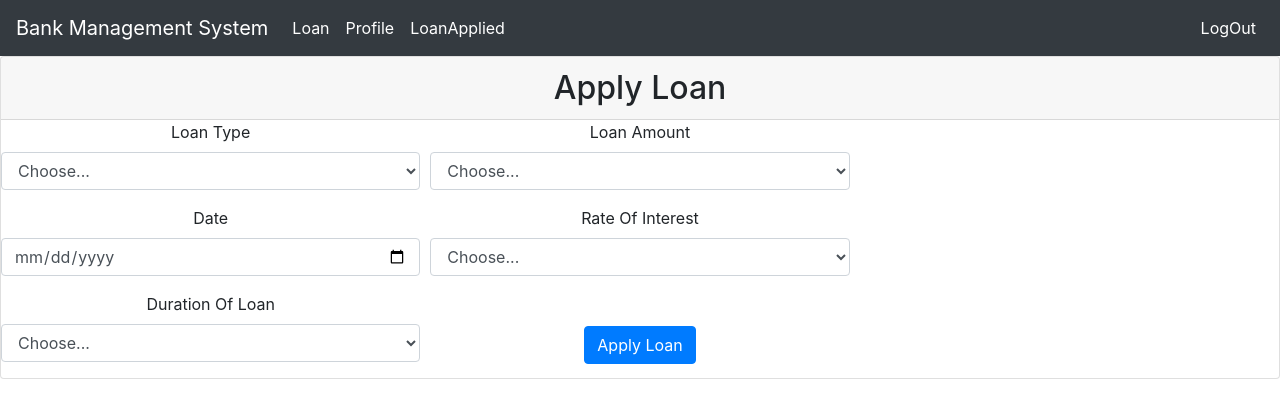
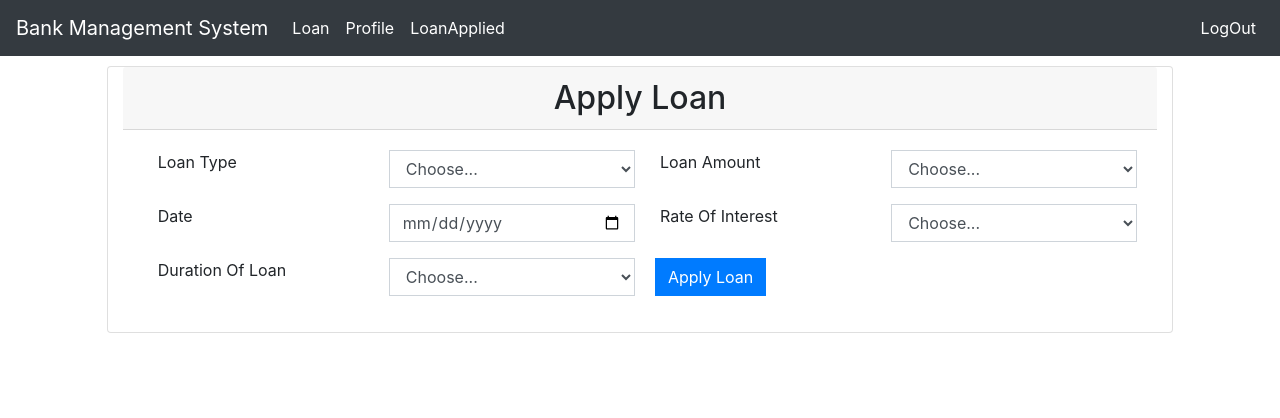
Before and after one commit to Dibap28/BankManagementSystem, a React (Create React App) app: page /loan in a window 1280 px wide. Shown: the top 418 px of the page. Built offline with nearby package versions, Linux system fonts and the light colour scheme.

Commit message:
styling the component

```diff
--- a/src/App.css
+++ b/src/App.css
@@ -58,3 +58,9 @@ label{
   margin-left: 0px !important;
   margin-right: 0px !important;
 }
+.card{
+  margin-top: 10px;
+}
+.form-control,button{
+  border-radius: 0px !important;
+}
--- a/src/customer/Loan.js
+++ b/src/customer/Loan.js
@@ -29,23 +29,23 @@ const Loan = () => {
     console.log("Values applied for loan",loan_amount,loan_type,date,rate_of_interest,duration_of_loan)
   }
     return ( <React.Fragment>
-      <Card>
+      <Card className="col-md-10 offset-1">
         <Card.Header as="h2">Apply Loan</Card.Header>
-      <Card-body>
+      <Card.Body>
         <Form>
             <Form.Row>
-            <Form.Group className="col-md-4" controlId="formGridLoantype">
-            <Form.Label>Loan Type</Form.Label>
-            <Form.Control as="select" defaultValue="Choose..." name="loan_type" onChange={setLoantypeHandle}>
+            <Form.Group className="col-md-6 Registration-flex" controlId="formGridLoantype">
+            <Form.Label className="col-md-6">Loan Type</Form.Label>
+            <Form.Control as="select" className="col-md-6" defaultValue="Choose..." name="loan_type" onChange={setLoantypeHandle}>
               <option>Choose...</option>
               <option>Home Loan</option>
               <option>Car Loan</option>
               <option>CreditCard Loan</option>
             </Form.Control>
           </Form.Group>
-          <Form.Group className="col-md-4" controlId="formGridLoanAmount">
-            <Form.Label>Loan Amount</Form.Label>
-            <Form.Control as="select" defaultValue="Choose..." name="loan_amount" onChange={setLoanamountHandle}>
+          <Form.Group className="col-md-6 Registration-flex" controlId="formGridLoanAmount">
+            <Form.Label className="col-md-6">Loan Amount</Form.Label>
+            <Form.Control as="select" className="col-md-6" defaultValue="Choose..." name="loan_amount" onChange={setLoanamountHandle}>
               <option>Choose...</option>
               <option>100000</option>
               <option>200000</option>
@@ -54,14 +54,14 @@ const Loan = () => {
           </Form.Group>
           </Form.Row>
           <Form.Row>
-          <Form.Group className="col-md-4" controlId="formGridDate">
-            <Form.Label>Date</Form.Label>
-            <Form.Control type="date" placeholder="Enter date" name="date" onChange={setDateHandle}/>
+          <Form.Group className="col-md-6 Registration-flex" controlId="formGridDate">
+            <Form.Label className="col-md-6">Date</Form.Label>
+            <Form.Control className="col-md-6" type="date" placeholder="Enter date" name="date" onChange={setDateHandle}/>
           </Form.Group>
 
-          <Form.Group className="col-md-4" controlId="formGridrateofInterest">
-            <Form.Label>Rate Of Interest</Form.Label>
-            <Form.Control as="select" defaultValue="Choose..." name="rate_of_interest" onChange={setRateHandle}>
+          <Form.Group className="col-md-6 Registration-flex" controlId="formGridrateofInterest">
+            <Form.Label className="col-md-6">Rate Of Interest</Form.Label>
+            <Form.Control as="select" className="col-md-6" defaultValue="Choose..." name="rate_of_interest" onChange={setRateHandle}>
               <option>Choose...</option>
               <option>3.2</option>
               <option>3.5</option>
@@ -70,23 +70,23 @@ const Loan = () => {
           </Form.Group>
           </Form.Row>
           <Form.Row>
-          <Form.Group className="col-md-4" controlId="formGriddurationofloan">
-            <Form.Label>Duration Of Loan</Form.Label>
-            <Form.Control as="select" defaultValue="Choose..." name="duration_of_loan" onChange={setDurationHandle}>
+          <Form.Group className="col-md-6 Registration-flex" controlId="formGriddurationofloan">
+            <Form.Label className="col-md-6">Duration Of Loan</Form.Label>
+            <Form.Control as="select" className="col-md-6" defaultValue="Choose..." name="duration_of_loan" onChange={setDurationHandle}>
               <option>Choose...</option>
               <option>1</option>
               <option>2</option>
               <option>3</option>
             </Form.Control>
           </Form.Group>
-          <div className="col-md-4">
-          <Button  style={{"margin-top": "8%"}} variant="primary" onClick={applyLoan}>
+          <div className="col-md-6">
+          <Button  style={{"marginLeft": "10px","float":"left"}} variant="primary" onClick={applyLoan}>
           Apply Loan
           </Button>
           </div>
             </Form.Row>
         </Form>
-        </Card-body>
+        </Card.Body>
       </Card>
         </React.Fragment> );
 }
--- a/src/customer/Loanlist.js
+++ b/src/customer/Loanlist.js
@@ -3,7 +3,7 @@ import {Table,Card} from 'react-bootstrap';
 
 const Loanlist = () => {
     return ( <React.Fragment>
-  <Card>
+  <Card className="col-md-10 offset-1" >
         <Card.Header as="h2">Loan Details</Card.Header>
       <Card-body>
         <Table striped bordered hover size="sm">
--- a/src/customer/Login.js
+++ b/src/customer/Login.js
@@ -34,7 +34,7 @@ const Login = () => {
       <div className="col-md-8 offset-2">
       <Card>
         <Card.Header as="h2">SignIn</Card.Header>
-      <Card-body>
+      <Card.Body>
       <Form>
         <Form.Row className="unset-margin">
         <Form.Group className="Registration-flex fullwidth" controlId="formBasicEmail">
@@ -57,7 +57,8 @@ const Login = () => {
         </Button>
         </Link>
       </Form>
-      </Card-body>
+      <div><p>For New User <Link to="/register"> Register Here </Link></p></div>
+      </Card.Body>
       </Card>
       </div>
       </React.Fragment> );
```
